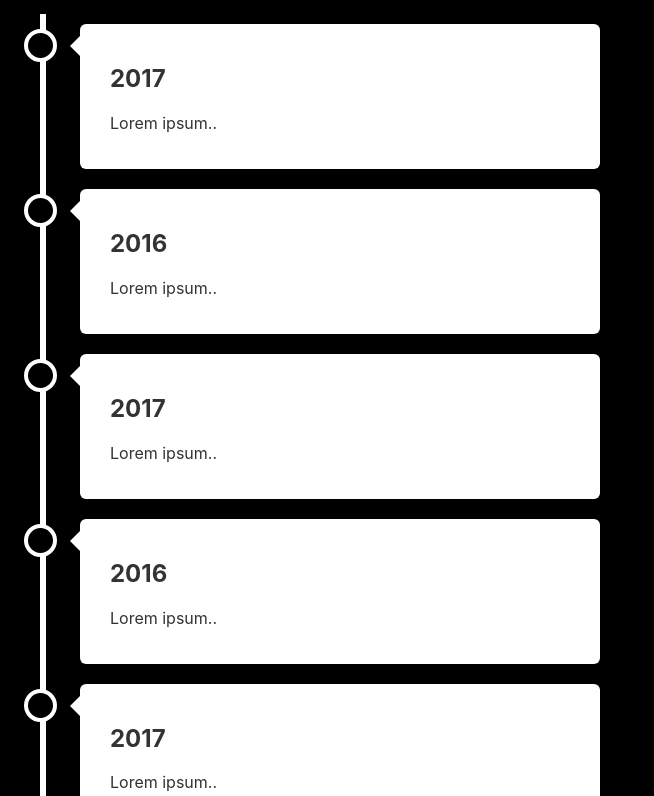
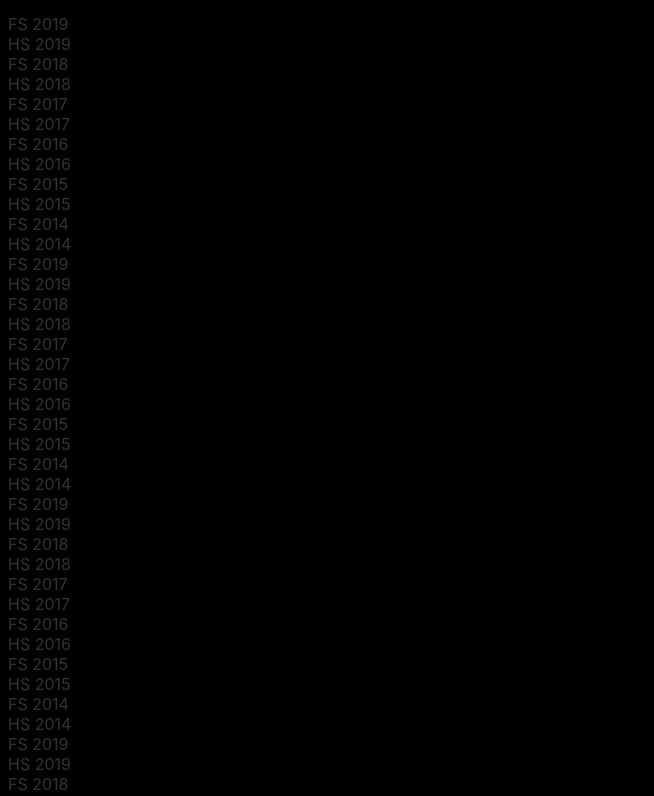
Before and after one commit to Mibokess/personal-website, a Svelte app: page / in a window 1280 px wide. Shown: the part 400-1196 px from the top of the page, without its empty margins (0-654 px from the left). Built offline with nearby package versions, Linux system fonts and the light colour scheme.

Commit message:
New timeline

```diff
--- a/src/Timeline.svelte
+++ b/src/Timeline.svelte
@@ -1,144 +1,31 @@
+<script>
+    let numbers = [1, 2, 3, 4, 5, 6, 7, 8, 9];
+    let events = [
+        { name: "FS 2019"},
+        { name: "HS 2019"},
+        { name: "FS 2018"},
+        { name: "HS 2018"},
+        { name: "FS 2017"},
+        { name: "HS 2017"},
+        { name: "FS 2016"},
+        { name: "HS 2016"},
+        { name: "FS 2015"},
+        { name: "HS 2015"},
+        { name: "FS 2014"},
+        { name: "HS 2014"}
+    ];
+</script>
+
 <style>
-    * {
-        box-sizing: border-box;
-    }
 
-    /* The actual timeline (the vertical ruler) */
-    .timeline {
-        position: relative;
-        max-width: 1200px;
-        margin: 0 auto;
-    }
-
-    /* The actual timeline (the vertical ruler) */
-    .timeline::after {
-        content: '';
-        position: absolute;
-        width: 6px;
-        background-color: white;
-        top: 0;
-        bottom: 0;
-        left: 0;
-    }
-
-    /* Container around content */
-    .container {
-        padding: 10px 40px;
-        position: relative;
-        background-color: inherit;
-        width: 50%;
-    }
-
-    /* The circles on the timeline */
-    .container::after {
-        content: '';
-        position: absolute;
-        width: 25px;
-        height: 25px;
-        right: -17px;
-        background-color: black;
-        border: 4px solid white;
-        top: 15px;
-        border-radius: 50%;
-        z-index: 1;
-    }
-
-    /* Add arrows to the right container (pointing left) */
-    .right::before {
-        content: " ";
-        height: 0;
-        position: absolute;
-        top: 22px;
-        width: 0;
-        z-index: 1;
-        left: 30px;
-        border: medium solid white;
-        border-width: 10px 10px 10px 0;
-        border-color: transparent white transparent transparent;
-    }
-
-    /* Fix the circle for containers on the right side */
-    .right::after {
-        left: -16px;
-    }
-
-    /* The actual content */
-    .content {
-        padding: 20px 30px;
-        background-color: white;
-        position: relative;
-        border-radius: 6px;
-    }
-
-    /* Media queries - Responsive timeline on screens less than 600px wide */
-    @media screen and (max-width: 600px) {
-        /* Place the timelime to the left */
-        .timeline::after {
-            left: 31px;
-        }
-
-        /* Full-width containers */
-        .container {
-            width: 100%;
-            padding-left: 70px;
-            padding-right: 25px;
-        }
-
-        /* Make sure that all arrows are pointing leftwards */
-        .container::before {
-            left: 60px;
-            border: medium solid black;
-            border-width: 10px 10px 10px 0;
-            border-color: transparent black transparent transparent;
-        }
-
-        /* Make sure all circles are at the same spot */
-        .left::after, .right::after {
-            left: 15px;
-        }
-
-        /* Make all right containers behave like the left ones */
-        .right {
-            left: 0%;
-        }
-    }
 </style>
 
 <div class="timeline">
-  <div class="container right">
-    <div class="content">
-      <h2>2017</h2>
-      <p>Lorem ipsum..</p>
-    </div>
-  </div>
-  <div class="container right">
-    <div class="content">
-      <h2>2016</h2>
-      <p>Lorem ipsum..</p>
-    </div>
-  </div>
-  <div class="container right">
-    <div class="content">
-      <h2>2017</h2>
-      <p>Lorem ipsum..</p>
-    </div>
-  </div>
-  <div class="container right">
-    <div class="content">
-      <h2>2016</h2>
-      <p>Lorem ipsum..</p>
-    </div>
-  </div>
-  <div class="container right">
-    <div class="content">
-      <h2>2017</h2>
-      <p>Lorem ipsum..</p>
-    </div>
-  </div>
-  <div class="container right">
-    <div class="content">
-      <h2>2016</h2>
-      <p>Lorem ipsum..</p>
-    </div>
-  </div>
+    {#each numbers as number}
+        {#each events as event}
+            <div class="container">
+                { event.name }
+            </div>
+        {/each}
+    {/each}
 </div>
--- a/src/Title.svelte
+++ b/src/Title.svelte
@@ -16,7 +16,7 @@
         display: flex;
         place-content: center;
         top: 0%;
-        z-index: 2;
+        z-index: 1;
 	}
 
         .cover > * {
```
Also changed, not shown: src/test.svelte (added, +93 -0 lines).
